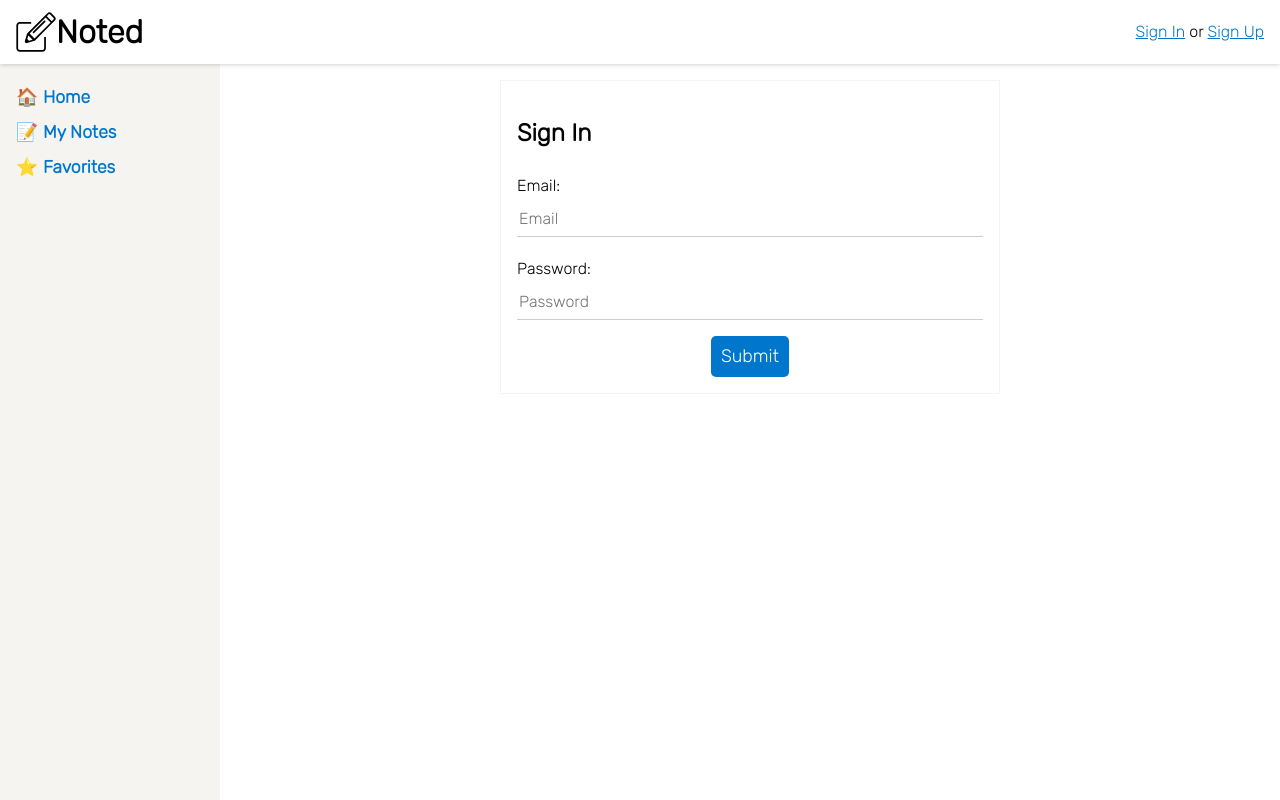
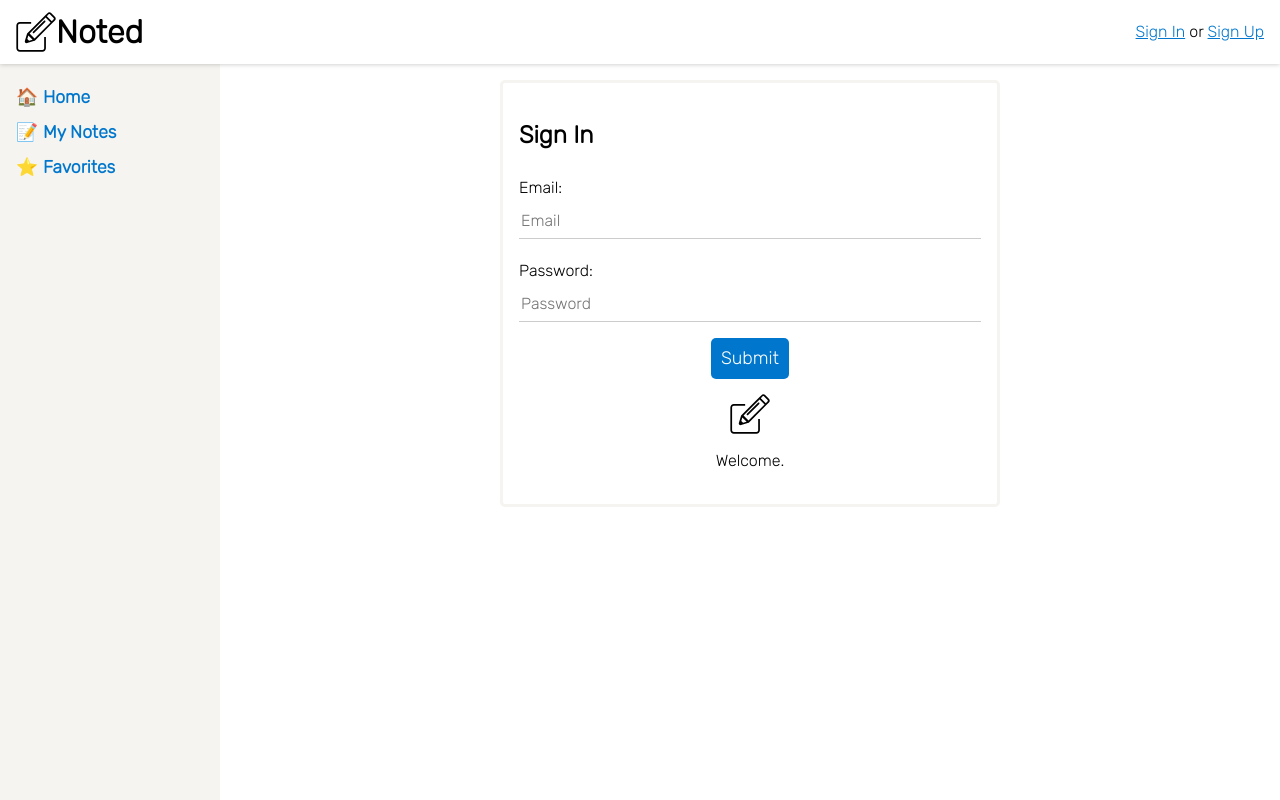
Before and after one commit to zapmal/noted, a React (Vite) app in the folder web/: page /signin in a window 1280 px wide. Built offline with nearby package versions, Linux system fonts and the light colour scheme; no server answers.

Commit message:
feat: better style for forms

```diff
--- a/web/src/components/UserForm.jsx
+++ b/web/src/components/UserForm.jsx
@@ -1,10 +1,12 @@
 import React, { useState } from 'react';
 import styled from 'styled-components';
+import logo from '../img/logo.svg';
 
 import Button from './Button';
 
 const Wrapper = styled.div`
-  border: 1px solid #f5f4f0;
+  border: 3px solid #f5f4f0;
+  border-radius: 5px;
   max-width: 500px;
   padding: 1em;
   margin: 0 auto;
@@ -35,6 +37,14 @@ const Form = styled.form`
   }
 `;
 
+const Image = styled.img`
+  display: block;
+  margin: 15px auto;
+`;
+
+const MotivationalMessage = styled.p`
+  text-align: center;
+`;
 
 const UserForm = (props) => {
   const [values, setValues] = useState();
@@ -92,6 +102,11 @@ const UserForm = (props) => {
           />
         <Button type='submit'>Submit</Button>
       </Form>
+
+      <Image src={logo} alt='App Logo' height='40'/>
+      <MotivationalMessage>
+        {props.formType === 'signin' ? 'Welcome.' : 'Bring your notes to life.'}
+      </MotivationalMessage>
     </Wrapper>
   );
 };
```
